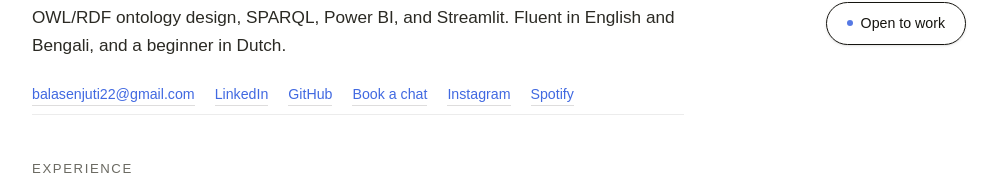
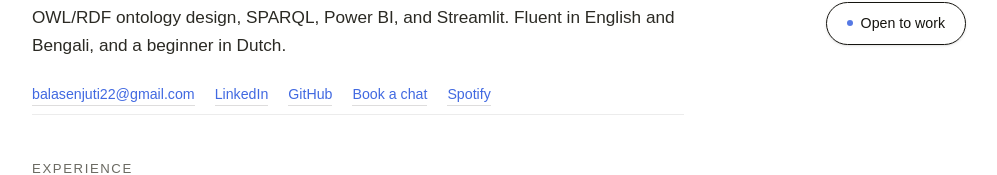
Before and after one commit to tijushe/webfolio, a Next.js app: page / in a window 1280 px wide. Shown: the part 723-898 px from the top of the page, without its empty margins (282-1279 px from the left). Built offline with nearby package versions, Linux system fonts and the light colour scheme; a web font is replaced by a local one.

Commit message:
Update page.tsx

```diff
--- a/app/page.tsx
+++ b/app/page.tsx
@@ -89,9 +89,6 @@ export default function Home() {
             <a href="https://calendly.com/balasenjuti22/30min" target="_blank" rel="noopener noreferrer" className="border-b border-[var(--border)] hover:text-[var(--ink)] hover:border-[var(--ink)] transition-colors">
               Book a chat
             </a>
-            <a href="https://www.instagram.com/tijushe/" target="_blank" rel="noopener noreferrer" className="border-b border-[var(--border)] hover:text-[var(--ink)] hover:border-[var(--ink)] transition-colors">
-              Instagram
-            </a>
             <a href="https://open.spotify.com/user/31ege6ijahvlyt3mjpcs7esoukmu" target="_blank" rel="noopener noreferrer" className="border-b border-[var(--border)] hover:text-[var(--ink)] hover:border-[var(--ink)] transition-colors">
               Spotify
             </a>
@@ -177,7 +174,6 @@ export default function Home() {
           <div className="flex flex-wrap gap-4 text-[14.2px] text-[var(--accent)] mt-6">
             <a href="https://www.linkedin.com/in/senjutibala/" target="_blank" rel="noopener noreferrer" className="hover:text-[var(--ink)] transition-colors">LinkedIn</a>
             <a href="https://github.com/tijushe" target="_blank" rel="noopener noreferrer" className="hover:text-[var(--ink)] transition-colors">GitHub</a>
-            <a href="https://www.instagram.com/tijushe/" target="_blank" rel="noopener noreferrer" className="hover:text-[var(--ink)] transition-colors">Instagram</a>
             <a href="https://open.spotify.com/user/31ege6ijahvlyt3mjpcs7esoukmu" target="_blank" rel="noopener noreferrer" className="hover:text-[var(--ink)] transition-colors">Spotify</a>
           </div>
         </footer>
```
